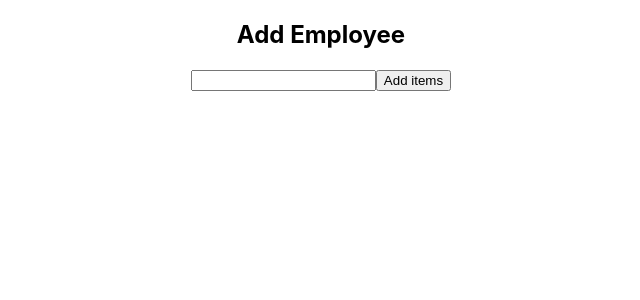
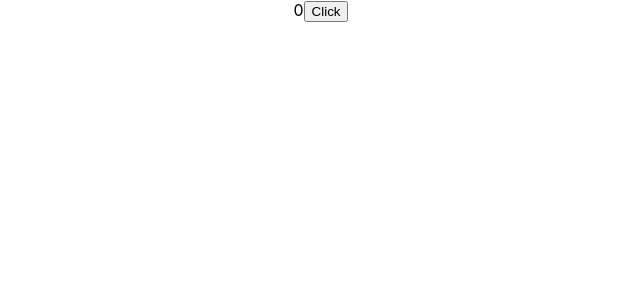
Before and after one commit to Crihojames/React-exercises, a React (Create React App) app: page / in a window 1280 px wide. Shown: the top 300 px of the page, without its empty margins (319-959 px from the left). Built offline with nearby package versions, Linux system fonts and the light colour scheme.

Commit message:
add to exercise useEffect

```diff
--- a/src/App.js
+++ b/src/App.js
@@ -1,8 +1,9 @@
 import logo from './logo.svg';
-import Count from './components/Counter'
-import Counter2 from './components/Counter2';
-import Counter3 from './components/Counter3';
-import HookStateArray from './components/HookStateArray';
+import Count from './components/UseStatePractice.js/Counter'
+import Counter2 from './components/UseStatePractice.js/Counter2';
+import Counter3 from './components/UseStatePractice.js/Counter3';
+import HookStateArray from './components/UseStatePractice.js/HookStateArray';
+import EffectExample1 from './components/UseEffectPractice/EffectExample1';
 import './App.css';
 
 function App() {
@@ -11,7 +12,8 @@ function App() {
     {/* <Count/>
     <Counter2/>  */}
     {/* <Counter3 /> */}
-    <HookStateArray />
+    {/* <HookStateArray /> */}
+    <EffectExample1 />
     </div>
   );
 }
--- /dev/null
+++ b/src/components/UseEffectPractice/EffectExample1.js
@@ -0,0 +1,16 @@
+import React,{useState, useEffect} from 'react';
+
+const EffectExample1 = () => {
+    const  [count, setCount] = useState(0)
+    useEffect(()=>{
+        document.title = `you clicked: ${count} times`
+    })
+    return (
+        <div>
+        {count}
+            <button onClick={()=>setCount(count + 1)}>Click</button>
+        </div>
+    );
+};
+
+export default EffectExample1;
```
Also changed, not shown: src/components/ExplainEffect.js (added, +16 -0 lines), src/components/UseStatePractice.js/Counter.js (renamed from src/components/counter.js), src/components/UseStatePractice.js/Counter2.js (renamed from src/components/Counter2.js), src/components/UseStatePractice.js/Counter3.js (renamed from src/components/Counter3.js), src/components/UseStatePractice.js/HookStateArray.js (renamed from src/components/HookStateArray.js).
